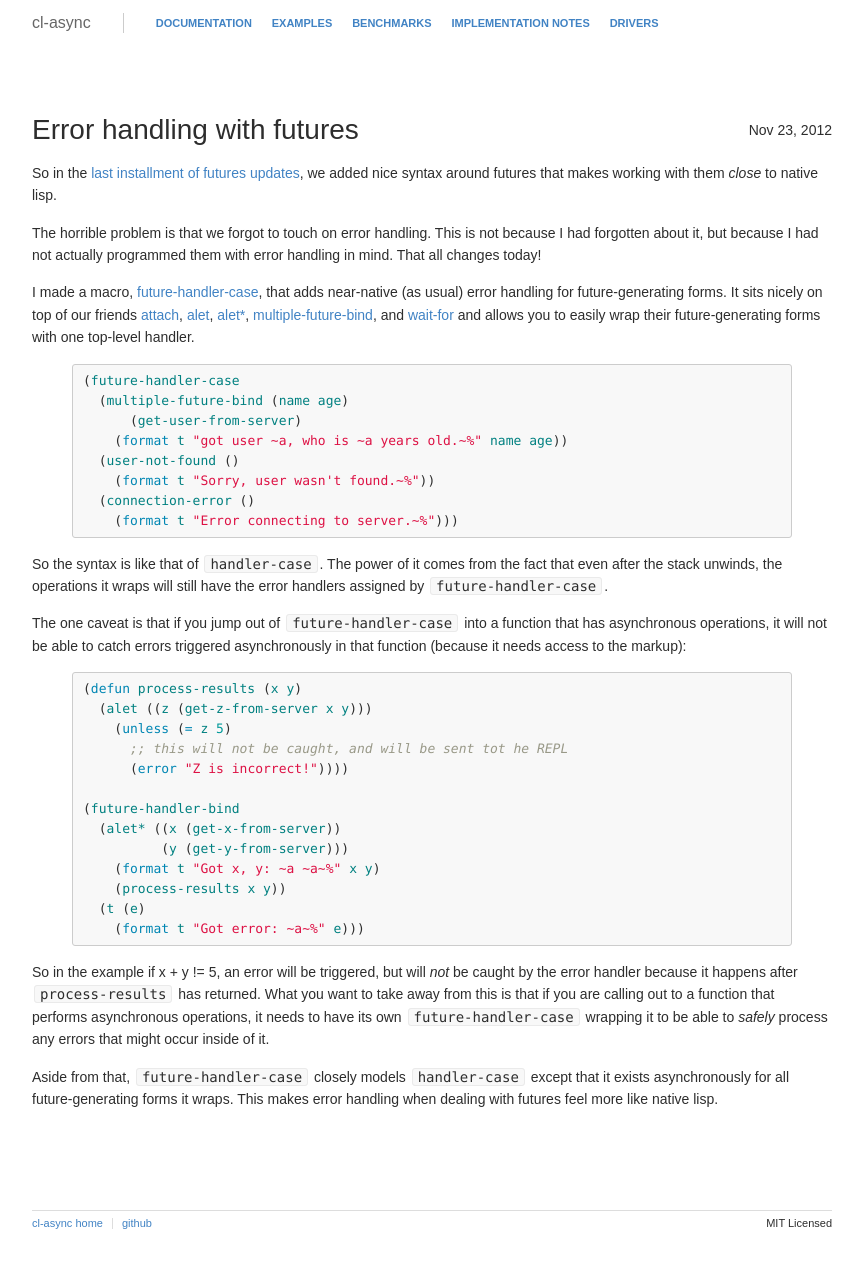
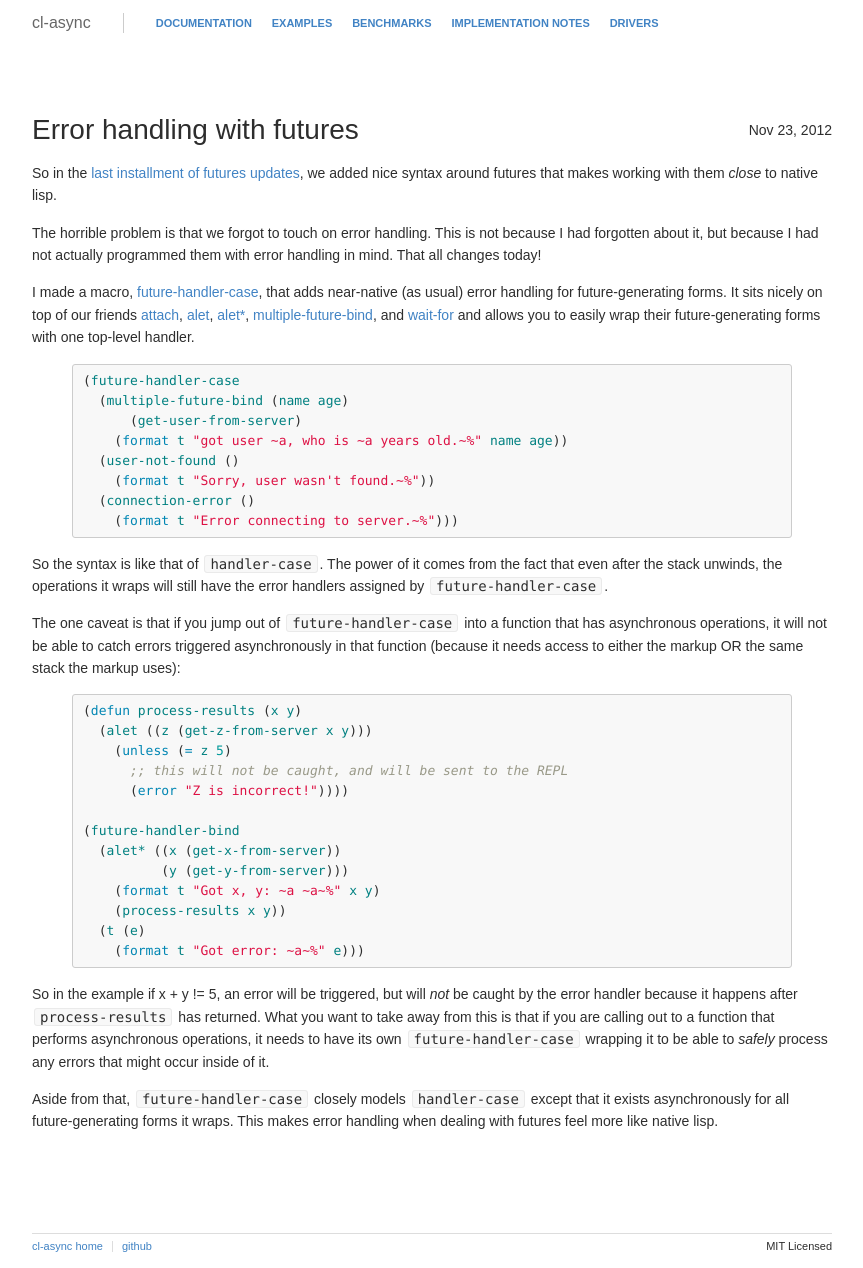
Before and after one commit to orthecreedence/cl-async, a Jekyll site: the page built from _posts/2012-11-23-error-handling-with-futures.md, in a window 1280 px wide. Shown: the whole page, without its empty margins (208-1071 px from the left). Built offline with Jekyll 4.4.1, drawn with Linux system fonts in a browser that asks for light colours; Markdown is read by kramdown in place of the engine named in the settings; before the commit the page ends 1245 px from its top, so only the background shows below that.

Commit message:
corrections

```diff
--- a/_posts/2012-11-23-error-handling-with-futures.md
+++ b/_posts/2012-11-23-error-handling-with-futures.md
@@ -34,13 +34,14 @@ the error handlers assigned by `future-handler-case`.
 
 The one caveat is that if you jump out of `future-handler-case` into a function
 that has asynchronous operations, it will not be able to catch errors triggered
-asynchronously in that function (because it needs access to the markup):
+asynchronously in that function (because it needs access to either the markup OR
+the same stack the markup uses):
 
 {% highlight cl %}
 (defun process-results (x y)
   (alet ((z (get-z-from-server x y)))
     (unless (= z 5)
-      ;; this will not be caught, and will be sent tot he REPL
+      ;; this will not be caught, and will be sent to the REPL
       (error "Z is incorrect!"))))
 
 (future-handler-bind
```
